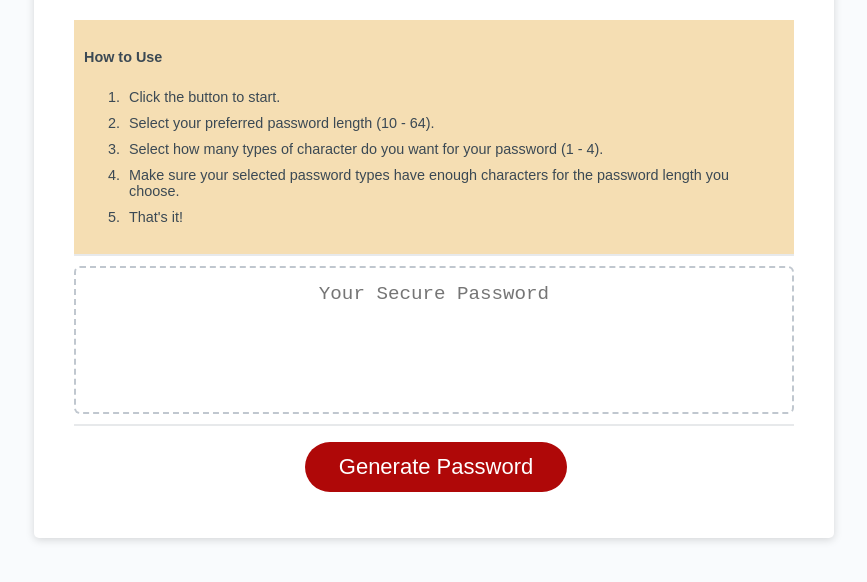
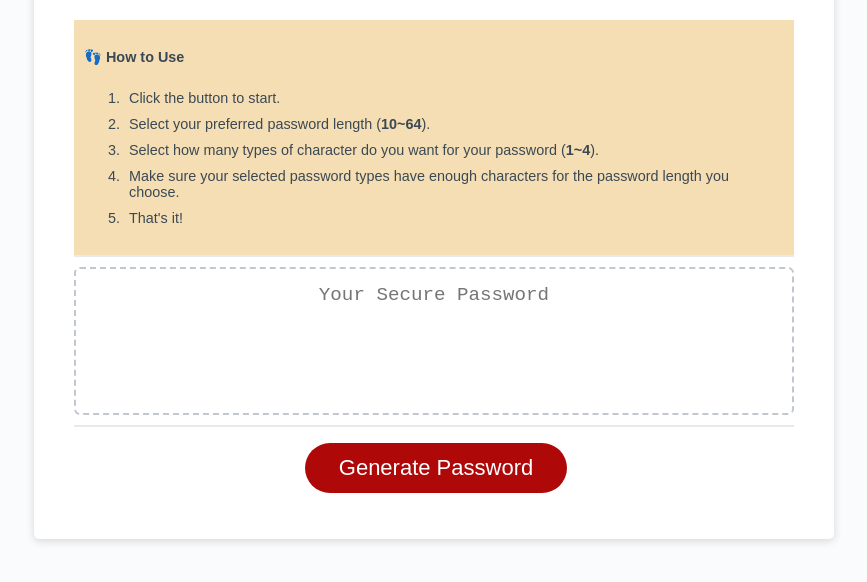
Before and after one commit to dearbojack/Password-Generator, a plain HTML site: page index.html in a window 1280 px wide. Shown: the part 216-798 px from the top of the page, without its empty margins (206-1073 px from the left). Drawn offline with Linux system fonts and the light colour scheme.

Commit message:
update how to use

```diff
--- a/index.html
+++ b/index.html
@@ -16,11 +16,11 @@
         <div class="card-header">
           <h2>Generate a Password</h2>
           <div class="usage">
-            <h4>How to Use</h4>
+            <h4>&#128099 How to Use</h4>
             <ol>
               <li>Click the button to start.</li>
-              <li>Select your preferred password length (10 - 64).</li>
-              <li>Select how many types of character do you want for your password (1 - 4).
+              <li>Select your preferred password length (<strong>10~64</strong>).</li>
+              <li>Select how many types of character do you want for your password (<strong>1~4</strong>).
               <li>Make sure your selected password types have enough characters for the password length you choose.</li>
               <li>That's it!</li>
             </ul>
```
